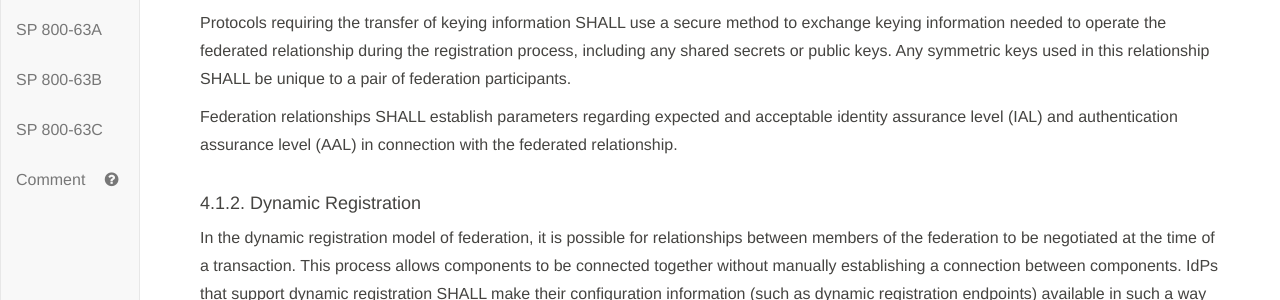
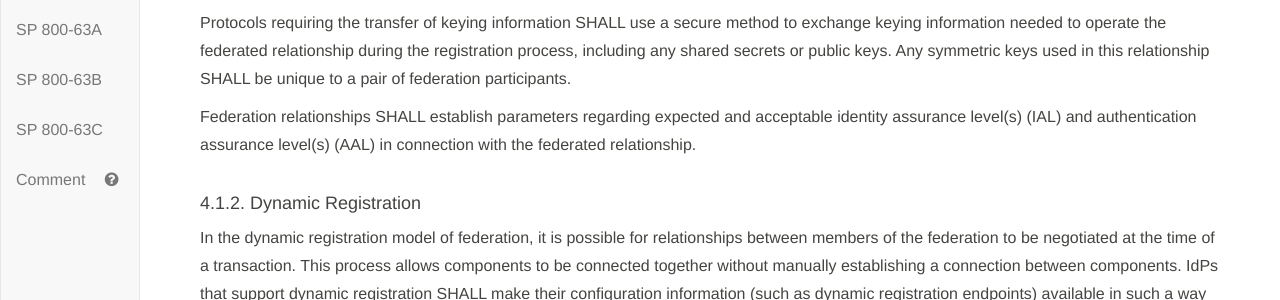
Before and after one commit to usnistgov/800-63-3, a Jekyll site: the page built from sp800-63c/sec4_federation.md, in a window 1280 px wide and 900 px high, scrolled down 682 px. Shown: the part 152-452 px from the top of the window. Built offline with Jekyll 4.4.1, drawn with Linux system fonts in a browser that asks for light colours; our own code applies the rules of GitHub Pages for plain Markdown files.

Commit message:
Closes #872

```diff
--- a/sp800-63c/sec4_federation.md
+++ b/sp800-63c/sec4_federation.md
@@ -33,7 +33,7 @@ IdPs and RPs MAY act as their own authorities of who to federate with or MAY ext
 
 Protocols requiring the transfer of keying information SHALL use a secure method to exchange keying information needed to operate the federated relationship during the registration process, including any shared secrets or public keys. Any symmetric keys used in this relationship SHALL be unique to a pair of federation participants.
 
-Federation relationships SHALL establish parameters regarding expected and acceptable identity assurance level (IAL) and authentication assurance level (AAL) in connection with the federated relationship.
+Federation relationships SHALL establish parameters regarding expected and acceptable identity assurance level(s) (IAL) and authentication assurance level(s) (AAL) in connection with the federated relationship.
 
 #### <a name="dynamic-registration"></a> 4.1.2. Dynamic Registration
 
```
